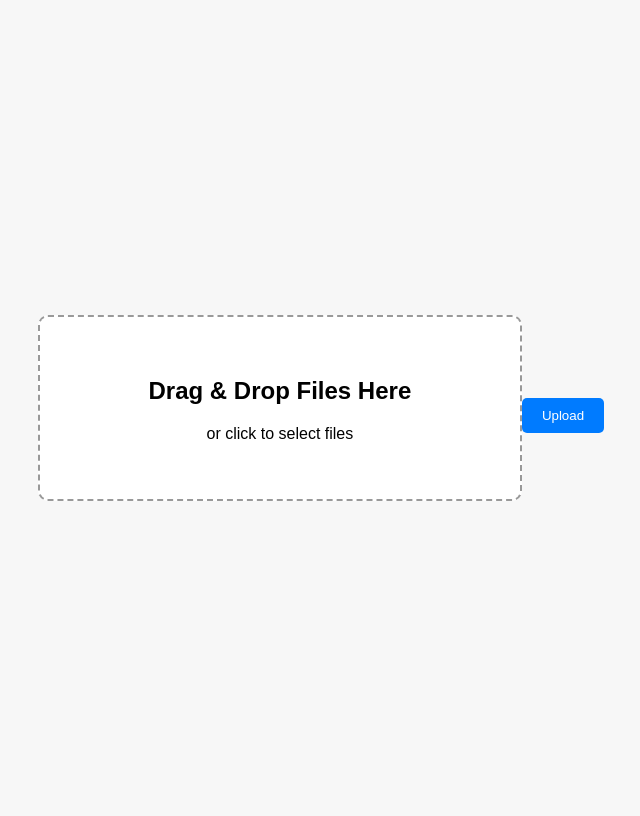
After one commit to Xtracter/corneliaws, a PHP site: page /rest/drag/index.html in a window 1280 px wide. The commit adds this page. Shown: the whole page, without its empty margins (319-959 px from the left). Run offline with PHP 8.4, Linux system fonts and the light colour scheme.

Commit message:
upload stuff

```diff
--- /dev/null
+++ b/www/rest/drag/index.html
@@ -0,0 +1,124 @@
+
+<!DOCTYPE html>
+<html lang="en">
+<head>
+  <meta charset="UTF-8" />
+  <meta name="viewport" content="width=device-width, initial-scale=1.0" />
+  <title>Drag & Drop File Upload</title>
+  <style>
+    body {
+      font-family: Arial, sans-serif;
+      background: #f7f7f7;
+      display: flex;
+      justify-content: center;
+      align-items: center;
+      height: 100vh;
+    }
+    .upload-container {
+      border: 2px dashed #999;
+      border-radius: 10px;
+      background: #fff;
+      width: 400px;
+      text-align: center;
+      padding: 40px;
+      transition: border-color 0.3s, background 0.3s;
+    }
+    .upload-container.dragover {
+      border-color: #007bff;
+      background: #e6f0ff;
+    }
+    #file-input {
+      display: none;
+    }
+    button {
+      margin-top: 15px;
+      padding: 10px 20px;
+      background: #007bff;
+      border: none;
+      color: white;
+      border-radius: 5px;
+      cursor: pointer;
+    }
+    button:hover {
+      background: #0056b3;
+    }
+    #status {
+      margin-top: 15px;
+      font-size: 14px;
+      color: #333;
+    }
+  </style>
+</head>
+<body>
+  <div class="upload-container" id="drop-area">
+    <h2>Drag & Drop Files Here</h2>
+    <p>or click to select files</p>
+    <input type="file" id="file-input" multiple />
+    <div id="status"></div>
+  </div>
+    <button id="upload-btn">Upload</button>
+
+  <script>
+    const dropArea = document.getElementById('drop-area');
+    const fileInput = document.getElementById('file-input');
+    const uploadBtn = document.getElementById('upload-btn');
+    const status = document.getElementById('status');
+    let files = [];
+
+    // Drag events
+    dropArea.addEventListener('dragover', (e) => {
+      e.preventDefault();
+      dropArea.classList.add('dragover');
+    });
+
+    dropArea.addEventListener('dragleave', () => {
+      dropArea.classList.remove('dragover');
+    });
+
+    dropArea.addEventListener('drop', (e) => {
+      e.preventDefault();
+      dropArea.classList.remove('dragover');
+      files = e.dataTransfer.files;
+      status.textContent = `${files.length} file(s) ready to upload.`;
+    });
+
+    // Click to select files
+    dropArea.addEventListener('click', () => fileInput.click());
+    fileInput.addEventListener('change', (e) => {
+      files = e.target.files;
+      status.textContent = `${files.length} file(s) ready to upload.`;
+    });
+
+    // Upload button
+    uploadBtn.addEventListener('click', async () => {
+      if (!files.length) {
+        status.textContent = 'Please select or drop a file first.';
+        return;
+      }
+
+      const formData = new FormData();
+      for (const file of files) {
+        formData.append('files[]', file);
+      }
+
+      status.textContent = 'Uploading...';
+
+      try {
+        const response = await fetch('/post_upload.php', {
+          method: 'POST',
+          body: formData,
+        });
+
+        if (response.ok) {
+          status.textContent = 'Upload successful!';
+        } else {
+          status.textContent = 'Upload failed.';
+        }
+      } catch (err) {
+        console.error(err);
+        status.textContent = 'Error uploading files.';
+      }
+    });
+  </script>
+</body>
+</html>
--- a/www/uploader.php
+++ b/www/uploader.php
@@ -33,10 +33,11 @@ if ($_FILES["fileToUpload"]["size"] > 500000) {
   $uploadOk = 0;
 }
 
-// Allow certain file formats
+
+ Allow certain file formats
 if($imageFileType != "jpg" && $imageFileType != "png" && $imageFileType != "jpeg"
 && $imageFileType != "gif" ) {
-  echo "Sorry, only JPG, JPEG, PNG & GIF files are allowed.";
+  echo "Sorry, only JPG, JPEG, PNG & GIF files are allowed." . $imagaFileType;
   $uploadOk = 0;
 }
 
```
Also changed, not shown: www/post_upload.php (added, +66 -0 lines), 7 other files.
